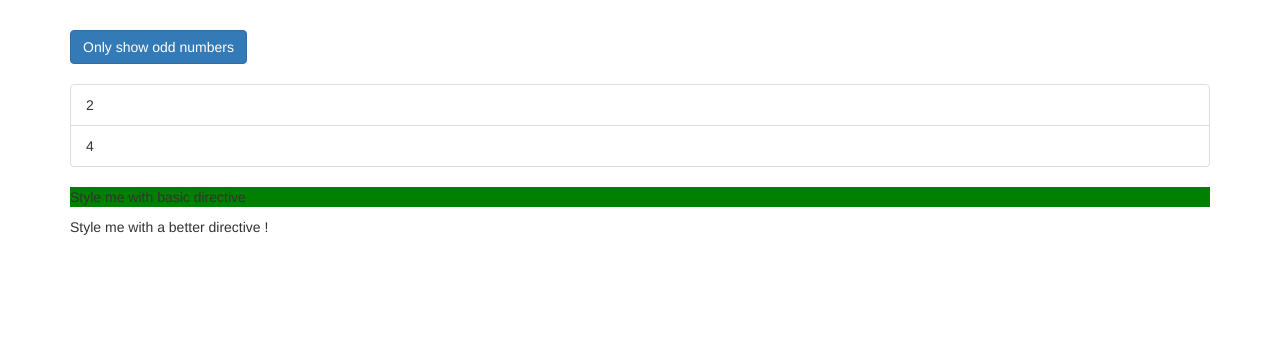
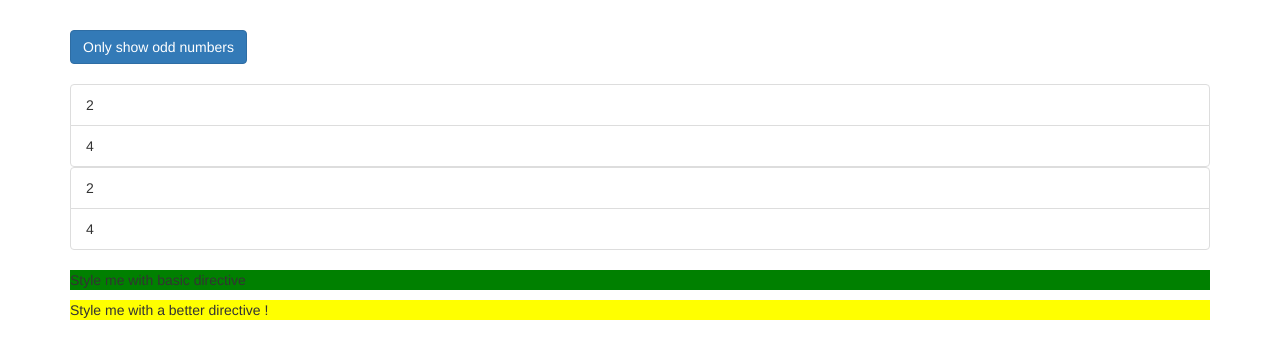
Before and after one commit to rahulchanglani/angular4-directives, an Angular app: page / in a window 1280 px wide. Shown: the top 358 px of the page. Built offline with nearby package versions, Linux system fonts and the light colour scheme.

Commit message:
Behind the scenes of structural directives

```diff
--- a/src/app/app.component.html
+++ b/src/app/app.component.html
@@ -1,35 +1,35 @@
 <div class="container">
   <div class="row">
     <div class="col-xs-12">
-      <button
-        class="btn btn-primary"
-        (click)="onlyOdd = !onlyOdd">Only show odd numbers</button>
+      <button class="btn btn-primary" (click)="onlyOdd = !onlyOdd">Only show odd numbers</button>
       <br><br>
       <ul class="list-group">
         <div *ngIf="onlyOdd">
-          <li
-            class="list-group-item"
-            [ngClass]="{'odd': odd % 2 !== 0}"
-            [ngStyle]="{'backgroundColor': odd % 2 !== 0 ? 'yellow': 'transparent'}"
+          <li class="list-group-item" [ngClass]="{'odd': odd % 2 !== 0}"
+          [ngStyle]="{'backgroundColor': odd % 2 !== 0 ? 'yellow': 'transparent'}"
             *ngFor="let odd of oddNumbers">
             {{ odd }}
           </li>
         </div>
         <div *ngIf="!onlyOdd">
-          <li
-            class="list-group-item"
-            [ngClass]="{'odd': even % 2 !== 0}"
-            [ngStyle]="{'backgroundColor': even % 2 !== 0 ? 'yellow': 'transparent'}"
+          <li class="list-group-item" [ngClass]="{'odd': even % 2 !== 0}"
+          [ngStyle]="{'backgroundColor': even % 2 !== 0 ? 'yellow': 'transparent'}"
             *ngFor="let even of evenNumbers">
             {{ even }}
           </li>
         </div>
+        <ng-template [ngIf]="!onlyOdd">
+          <div>
+            <li class="list-group-item" [ngClass]="{'odd': even % 2 !== 0}"
+            [ngStyle]="{'backgroundColor': even % 2 !== 0 ? 'yellow': 'transparent'}"
+              *ngFor="let even of evenNumbers">
+              {{ even }}
+            </li>
+          </div>
+        </ng-template>
       </ul>
       <p appBasicHighlight>Style me with basic directive</p>
-      <p appBetterHighlight>Style me with a better directive !</p>
-      <!-- <ng-template [ngIf]="onlyOdd">
-        <p>Only odd</p>
-      </ng-template> -->
+      <p appBetterHighlight [defaultColor]="'yellow'" highlightColor="red">Style me with a better directive !</p>
     </div>
   </div>
 </div>
--- a/src/app/better-highlight/better-highlight.directive.ts
+++ b/src/app/better-highlight/better-highlight.directive.ts
@@ -1,27 +1,31 @@
-import { Directive, OnInit, ElementRef, Renderer2, HostListener, HostBinding } from '@angular/core';
+import { Directive, OnInit, ElementRef, Renderer2, HostListener, HostBinding, Input } from '@angular/core';
 
 @Directive({
   selector: '[appBetterHighlight]'
 })
 export class BetterHighlightDirective implements OnInit {
 
-  @HostBinding('style.backgroundColor')  backgroundColor: string = 'transparent'; // it takes string property to which we want to bind
+  @Input() defaultColor: string = 'transparent';
+  @Input() highlightColor: string = 'blue';
+  // @Input('appBetterHighlight') highlightColor: string = 'blue';
+  @HostBinding('style.backgroundColor')  backgroundColor: string; // it takes string property to which we want to bind
 
   constructor(private elRef: ElementRef, private renderer: Renderer2) { }
 
   ngOnInit() {
     // this.renderer.setStyle(this.elRef.nativeElement, 'background-color', 'blue');
     ///// 4th arg is '!important' flag
+    this.backgroundColor = this.defaultColor;
   }
 
   @HostListener('mouseenter') mouseover(eventData: Event) {
     // this.renderer.setStyle(this.elRef.nativeElement, 'background-color', 'blue');
-    this.backgroundColor = 'blue';
+    this.backgroundColor = this.highlightColor;
   }
 
-  @HostListener('mouseenterleave') mouseleave(eventData: Event) {
+  @HostListener('mouseleave') mouseleave(eventData: Event) {
     // this.renderer.setStyle(this.elRef.nativeElement, 'background-color', 'transparent');
-    this.backgroundColor = 'transparent';
+    this.backgroundColor = this.defaultColor;
   }
 
 
```
